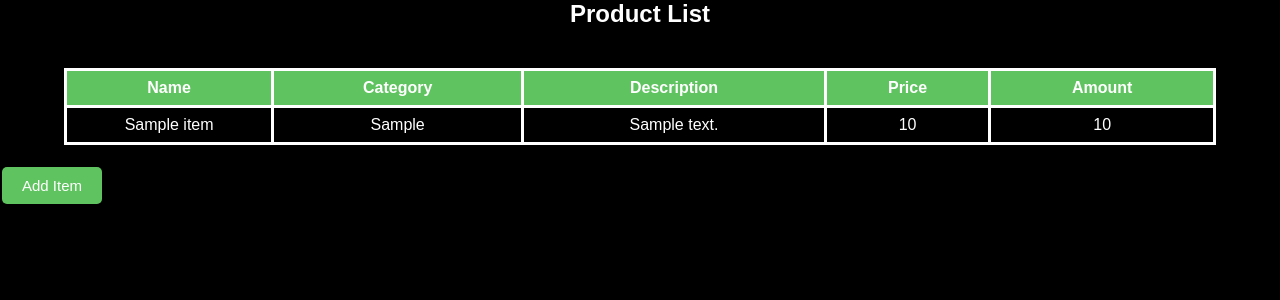
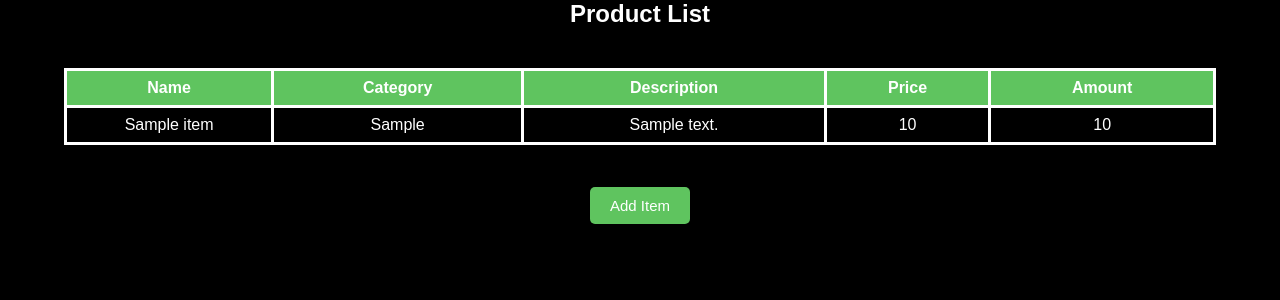
Before and after one commit to Fadeeaal/inventoreal, a Django app: page / in a window 1280 px wide. Shown: the part 100-400 px from the top of the page. Run offline with Django 4.2, Linux system fonts and the light colour scheme; tables that the repository leaves empty hold one stand-in row (values such as "Sample post").

Commit message:
update html

```diff
--- a/main/templates/main.html
+++ b/main/templates/main.html
@@ -50,7 +50,7 @@
                 font-size: 30px
                 margin-top: 80px;
             }
-            table {
+            table{
                 margin-top: 30px;
                 width: 90%;
                 border-collapse: collapse;
@@ -95,6 +95,11 @@
                 color: white;
                 padding: 40px;
             }
+            .mid-but{
+                display: flex;
+                justify-content: center;
+                margin-top: 20px;
+            }
         </style>
     </head>
     <body>
@@ -133,10 +138,12 @@
 
     <br />
 
-    <a href="{% url 'main:create_item' %}">
-        <button>
-            Add Item
-        </button>
-    </a>
+    <div class="mid-but">
+        <a href="{% url 'main:create_item' %}">
+            <button>
+                Add Item
+            </button>
+        </a>
+    </div>
 </html>
 {% endblock content %}
```
